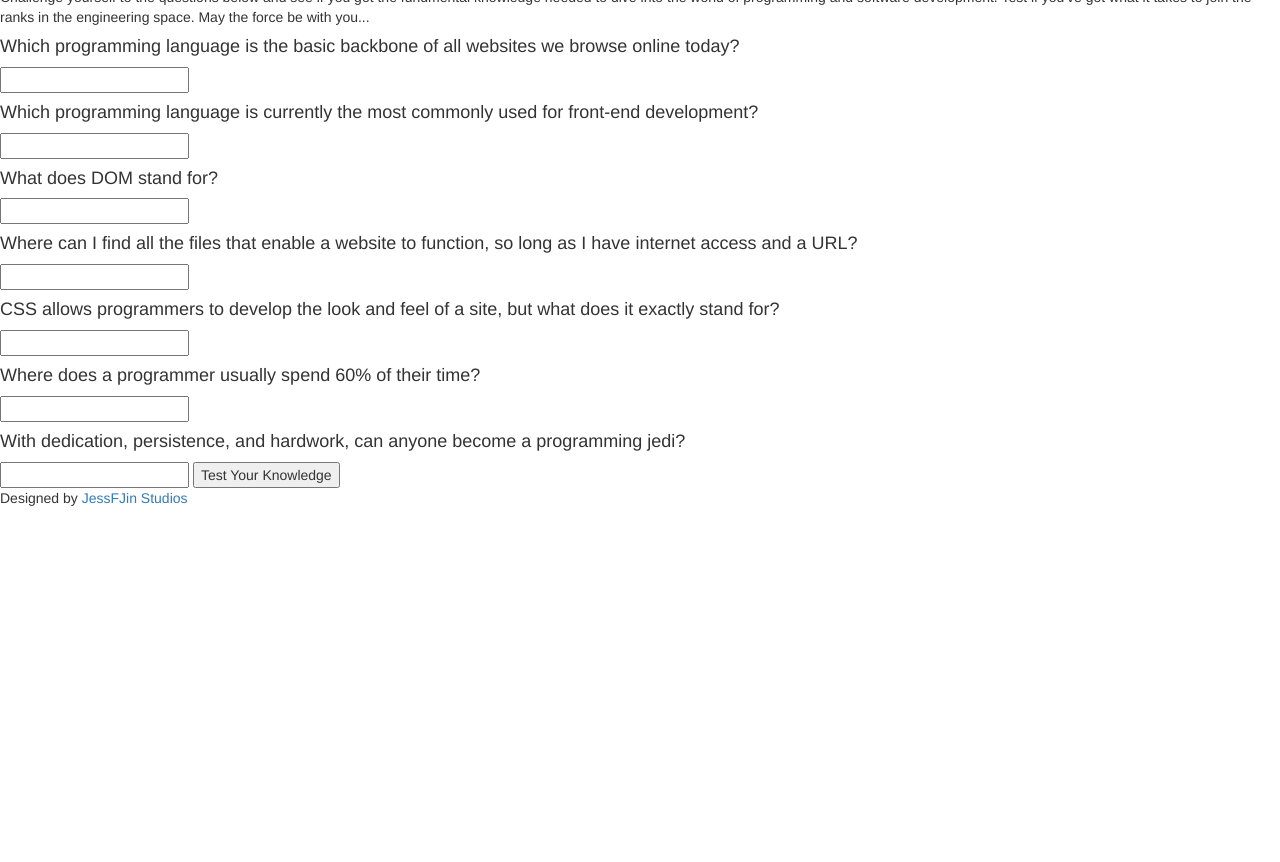
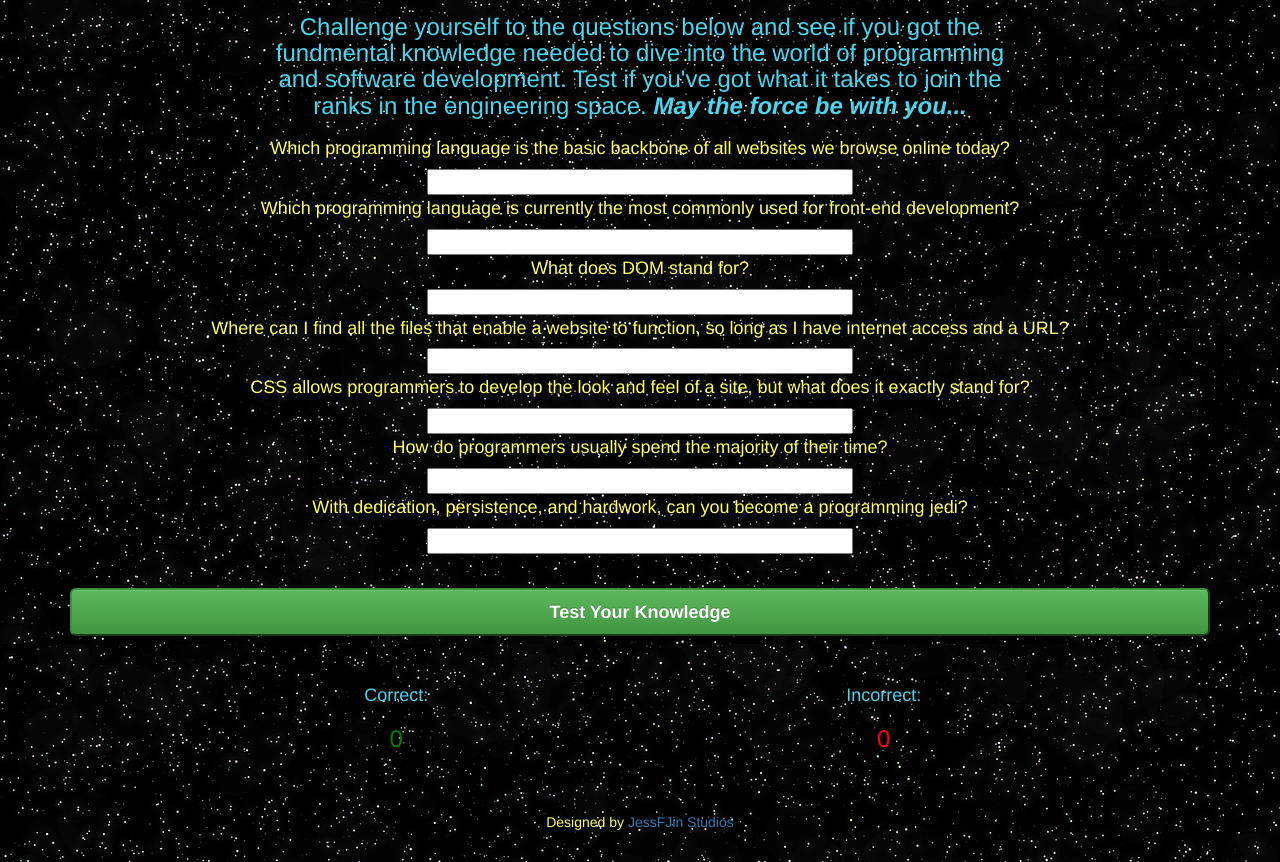
Before and after one commit to jessfjin/7questionquiz, a plain HTML site: page index.html in a window 1280 px wide. Shown: the part 76-938 px from the top of the page. Before the commit the page ends 800 px from the top, so only its background shows below. Drawn offline with nearby package versions, Linux system fonts and the light colour scheme.

Commit message:
second commit

```diff
--- a/app.js
+++ b/app.js
@@ -22,11 +22,11 @@ quizArray = [
 		answer: "cascading style sheets"
 	},
 	{
-		question: "Where does a programmer usually spend 60% of their time?",
+		question: "How do programmers usually spend the majority of their time?",
 		answer: "debugging"
 	},
 	{
-		question: "With dedication, persistence, and hardwork, can anyone become a programming jedi?",
+		question: "With dedication, persistence, and hardwork, can you become a programming jedi?",
 		answer: "yes"
 	}	]
 
@@ -36,39 +36,24 @@ for (var i=0; i<quizArray.length; i++) {
 }
 
 // Function that checks if the inputted answers are correct or incorrect (& counts the total correct & incorrect)
-// first, variables holding # of correct & incorrect answers
 var numCorrect = 0
 var numIncorrect = 0
 function checkAnswers() {
 	// for (every question)
 	for (var i = 0; i < quizArray.length; i++) {
 		if (document.getElementById("guess"+i).value.toLowerCase() == quizArray[i].answer) {
-		console.log("yay, correct - it works")
-		// marks inputted answer as correct
-		var correct = document.getElementById("guess"+i).value.toLowerCase()
-		console.log(correct)
-		// adds a classname (to turn it green)
-		correct.className = "correct"
-		// add it to the total CORRECT count
-		numCorrect = numCorrect + 1
-		console.log(numCorrect)
+			// add a classname (to turn it green)
+			$('#question'+i).addClass('turngreen');
+			// add it to the total CORRECT count
+			numCorrect = numCorrect + 1
 		} else {
-		console.log("incorrect! but at least it works")
-		// mark inputted answer as incorrect
-		var incorrect = document.getElementById("guess"+i).value.toLowerCase()
-		console.log(incorrect)
-		// adds classname (to turn it red)
-		incorrect.className = "incorrect"
-		// add it to the total INCORRECT count
-		numIncorrect = numIncorrect + 1
-		console.log(numIncorrect)
+			// add classname to the question (to turn it red)
+			$('#question'+i).addClass('turnred');
+			// add it to the total INCORRECT count
+			numIncorrect = numIncorrect + 1
 		}
 	}
+		// push the total # correct & incorrect onto the HTML page
+		document.getElementById('numCor').innerHTML = numCorrect
+		document.getElementById('numInc').innerHTML = numIncorrect
 }
-
-// good test code that shows this if statement condition works!
-	// if (document.getElementById("guess0").value.toLowerCase() == quizArray[0].answer) {
-	// 	console.log("yay! this is correct")
-	// } else {
-	// 	console.log("no, this isn't working")
-	// }
--- a/index.html
+++ b/index.html
@@ -8,6 +8,7 @@
 	<link rel="shortcut icon" href="img/favicon.ico" type="image/x-icon">
 	<!-- Include jQuery -->
 	<script src="https://ajax.googleapis.com/ajax/libs/jquery/3.1.1/jquery.min.js"></script>
+	<!-- Bootstrap Things (following 3 links) -->
 	<!-- Latest compiled and minified CSS -->
 	<link rel="stylesheet" href="https://maxcdn.bootstrapcdn.com/bootstrap/3.3.7/css/bootstrap.min.css" integrity="sha384-BVYiiSIFeK1dGmJRAkycuHAHRg32OmUcww7on3RYdg4Va+PmSTsz/K68vbdEjh4u" crossorigin="anonymous">
 	<!-- Optional theme -->
@@ -19,29 +20,54 @@
 </head>
 
 <body id="body">
+	<!-- TOP SECTION - header & instructions -->
 	<header>
-		<h2>So You Think Want To Be A Programmer?</h2>
-		<p>Challenge yourself to the questions below and see if you got the fundmental knowledge needed to dive into the world of programming and software development. Test if you've got what it takes to join the ranks in the engineering space. May the force be with you...</p>
+		<h1>So You Think Want To Be A Programmer?</h1>
+		<div class="container">
+		  <div class="row">
+		    <div class="col-md-8 col-md-offset-2">
+				<h3>Challenge yourself to the questions below and see if you got the fundmental knowledge needed to dive into the world of programming and software development. Test if you've got what it takes to join the ranks in the engineering space. <b><i>May the force be with you...</b></i></h3>
+		    </div>
+		  </div>
 	</header>
 
-	<section>
+	<!-- MIDDLE/MAIN SECTION - 7 questions and 7 inputs to enter answers  -->
+	<section id="questions">
 		<h4 id="question0">question 1</h4>
-		<input type="text" name="answer0" id="guess0">
+		<input class="col-sm-4 col-sm-offset-4" type="text" name="answer0" id="guess0"> <br>
 		<h4 id="question1">question 2</h4>
-		<input type="text" name="answer1" id="guess1">
+		<input class="col-sm-4 col-sm-offset-4" type="text" name="answer1" id="guess1"> <br>
 		<h4 id="question2">question 3</h4>
-		<input type="text" name="answer2" id="guess2">
+		<input class="col-sm-4 col-sm-offset-4" type="text" name="answer2" id="guess2"> <br>
 		<h4 id="question3">question 4</h4>
-		<input type="text" name="answer3" id="guess3">
+		<input class="col-sm-4 col-sm-offset-4" type="text" name="answer3" id="guess3"> <br>
 		<h4 id="question4">question 5</h4>
-		<input type="text" name="answer4" id="guess4">
+		<input class="col-sm-4 col-sm-offset-4" type="text" name="answer4" id="guess4"> <br>
 		<h4 id="question5">question 6</h4>
-		<input type="text" name="answer5" id="guess5">
+		<input class="col-sm-4 col-sm-offset-4" type="text" name="answer5" id="guess5"> <br>
 		<h4 id="question6">question 7</h4>
-		<input type="text" name="answer6" id="guess6">
-		<button id="btn" onclick="checkAnswers()">Test Your Knowledge</button>
+		<input class="col-sm-4 col-sm-offset-4" type="text" name="answer6" id="guess6"> <br>
+		<br> <br>
+		<!-- Button to submit answers and fire function to verify answers, update the results below, and change colors of the questions based on correctness -->
+		<div class="container">
+			<button class="btn-success btn-lg btn-block" onclick="checkAnswers()"><span>Test Your Knowledge</span></button> <br> <br>
+		</div>
 	</section>
 
+	<!-- BOTTOM SECTION - displaying # of correct & incorrect answers -->
+	<section id="results">
+		<div class="container">
+		  <div class="row">
+		    <div class="col-md-3 col-md-offset-2" >
+				<h4>Correct: </h4><h3 class="turngreen" id="numCor">0</h3>
+			</div>
+			<div class="col-md-3 col-md-offset-2">
+				<h4>Incorrect: </h4><h3 class="turnred" id="numInc">0</h3>
+		    </div>
+		  </div>
+	</section>
+
+	<!-- FOOTER - link to my personal portfolio -->
 	<footer>
 		Designed by <a href="www.jessfjin.com">JessFJin Studios</a>
 	</footer>
--- a/style.css
+++ b/style.css
@@ -1,11 +1,43 @@
 body {
-	background-image: "img/space-background.png"
+	background-image: url("img/spacebackground.png")
 }
-
-.correct {
+header {
+	color: #4bd5ee;
+	text-align: center;
+}
+header h1 {
+	color: #ff6;
+}
+header h3{
+	font-weight: 300;
+}
+#questions h4 {
+	color: #ff6;
+	text-align: center;
+	font-weight: 400;
+}
+#questions span{
+	color: white;
+	font-weight: 700;
+	text-align: center;
+}
+#questions input {
+	color: black;
+	text-align: center;
+}
+#results{
+	color: #4bd5ee;
+	text-align: center;
+}
+.turnred {
+	color: red;
+}
+.turngreen {
 	color: green;
 }
-
-.incorrect {
-	color: red;
+footer {
+	color: #ff6;
+	text-align: center;
+	height: 50px;
+	margin-top: 50px;
 }
```
Also changed, not shown: img/spacebackground.png (renamed from img/space-background.png).
